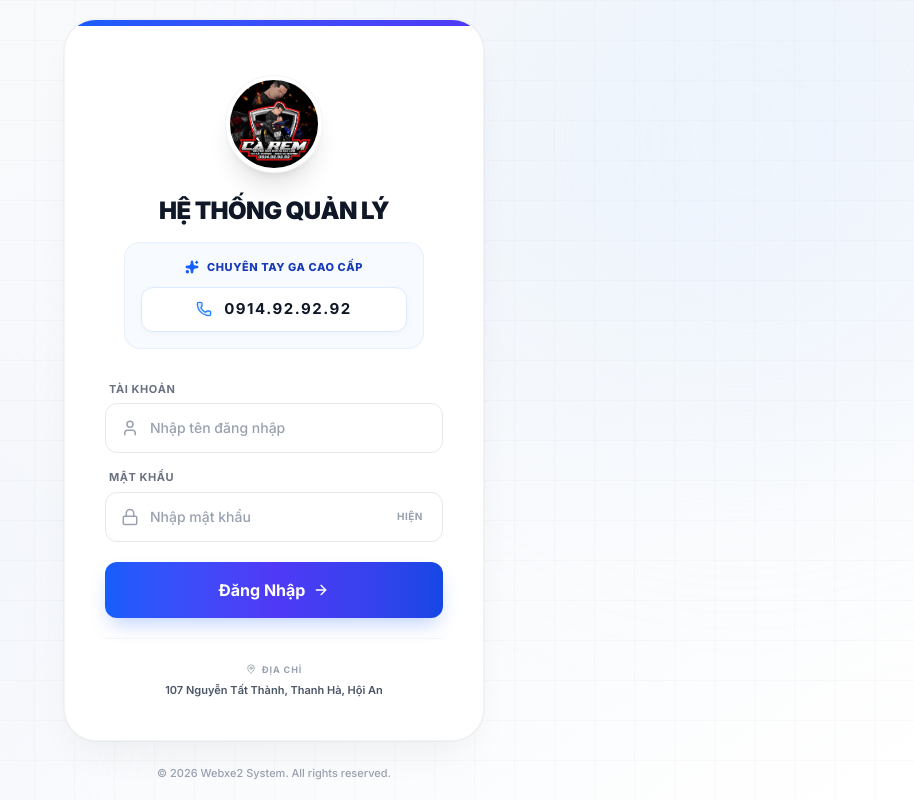
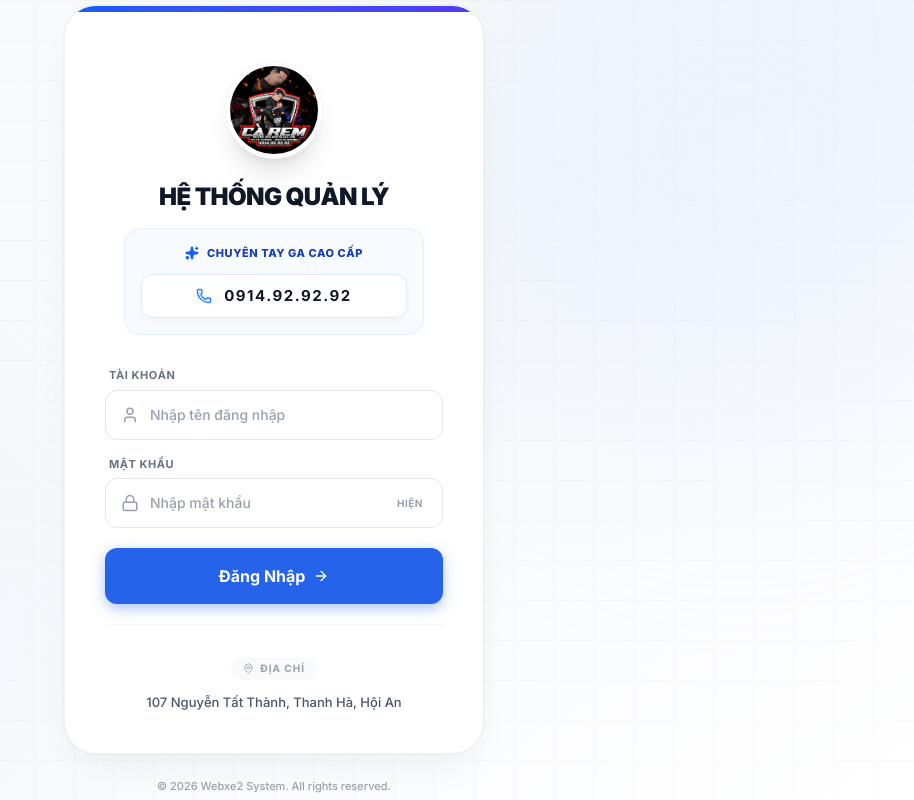
Before and after one commit to macxuanhoa/carem, a Next.js app: page /login in a window 1280 px wide. Shown: the whole page, without its empty margins (366-1280 px from the left). Built offline with nearby package versions, Linux system fonts and the light colour scheme.

Commit message:
UI Final Polish: Modern Flat Button & Airy Footer Spacing

```diff
--- a/app/login/page.tsx
+++ b/app/login/page.tsx
@@ -151,7 +151,7 @@ export default function LoginPage() {
                 <button
                     type="submit"
                     disabled={isPending}
-                    className="w-full mt-2 bg-gradient-to-r from-blue-600 via-indigo-600 to-blue-700 hover:from-blue-700 hover:via-indigo-700 hover:to-blue-800 text-white font-bold py-4 rounded-xl shadow-[0_10px_20px_-5px_rgba(37,99,235,0.3)] hover:shadow-[0_15px_30px_-5px_rgba(37,99,235,0.4)] transition-all duration-300 active:scale-[0.98] disabled:opacity-70 flex items-center justify-center gap-2"
+                    className="w-full mt-2 bg-[#2563EB] hover:bg-[#1d4ed8] text-white font-bold py-4 rounded-xl shadow-[0_4px_14px_0_rgba(37,99,235,0.39)] hover:shadow-[0_6px_20px_rgba(37,99,235,0.23)] hover:-translate-y-0.5 transition-all duration-300 active:scale-[0.98] disabled:opacity-70 flex items-center justify-center gap-2"
                 >
                     {isPending ? (
                         <Loader2 size={20} className="animate-spin text-white/80" />
@@ -164,13 +164,13 @@ export default function LoginPage() {
                 </button>
 
                 {/* FOOTER ADDRESS - Clean & Legible */}
-                <div className="pt-6 mt-2 border-t border-gray-100">
-                     <div className="flex flex-col items-center gap-1.5">
-                        <div className="flex items-center gap-1.5 text-[9px] font-bold text-gray-400 uppercase tracking-widest">
-                            <MapPin size={10} />
+                <div className="pt-8 mt-4 border-t border-gray-100/80">
+                     <div className="flex flex-col items-center gap-3">
+                        <div className="flex items-center gap-1.5 text-[10px] font-bold text-gray-400 uppercase tracking-widest bg-gray-50 px-3 py-1 rounded-full">
+                            <MapPin size={11} />
                             Địa Chỉ
                         </div>
-                        <p className="text-[11px] font-semibold text-gray-600 text-center leading-relaxed max-w-[260px] mx-auto">
+                        <p className="text-[13px] font-medium text-gray-600 text-center leading-relaxed max-w-[280px] mx-auto">
                             107 Nguyễn Tất Thành, Thanh Hà, Hội An
                         </p>
                      </div>
```
